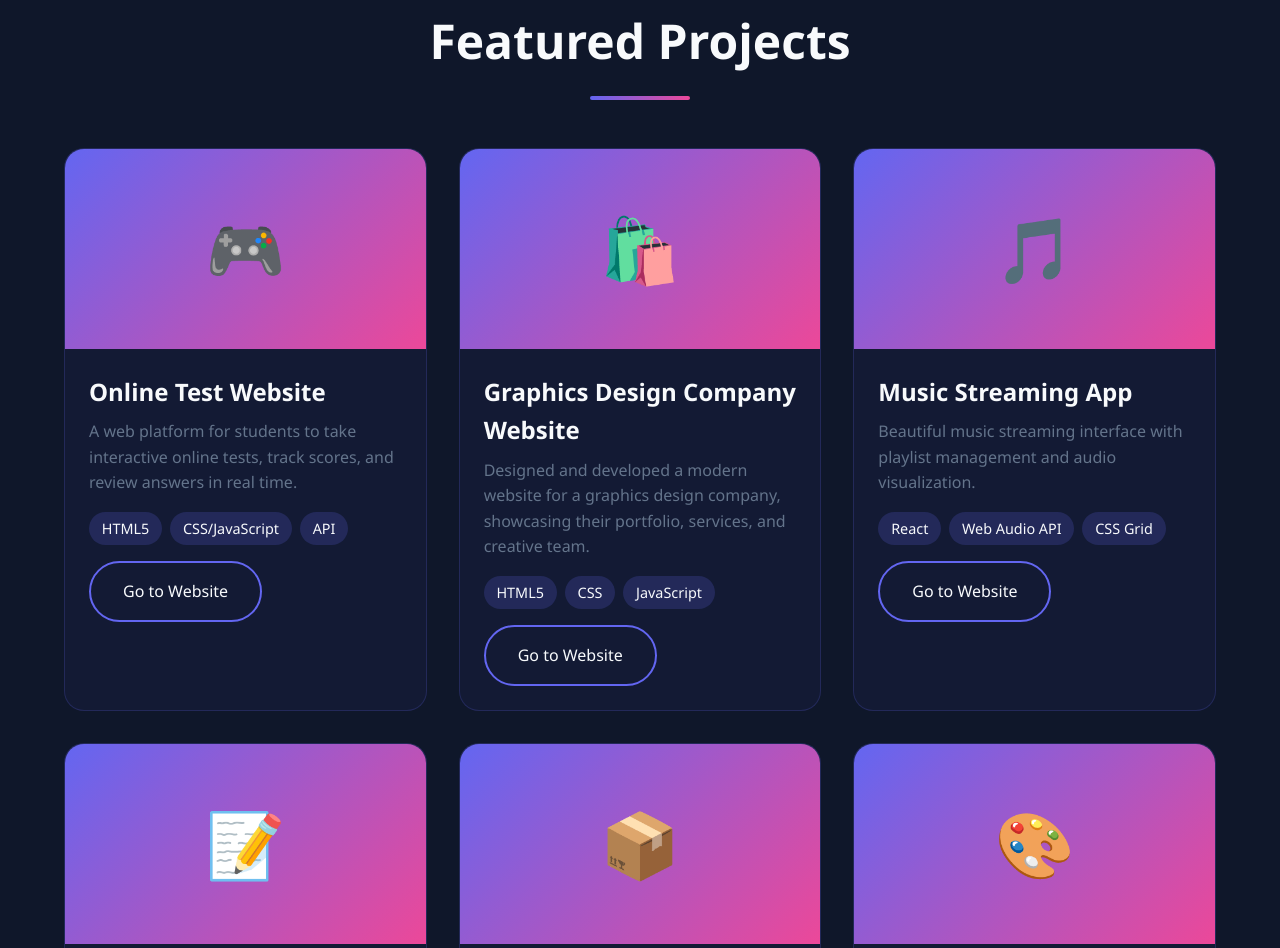
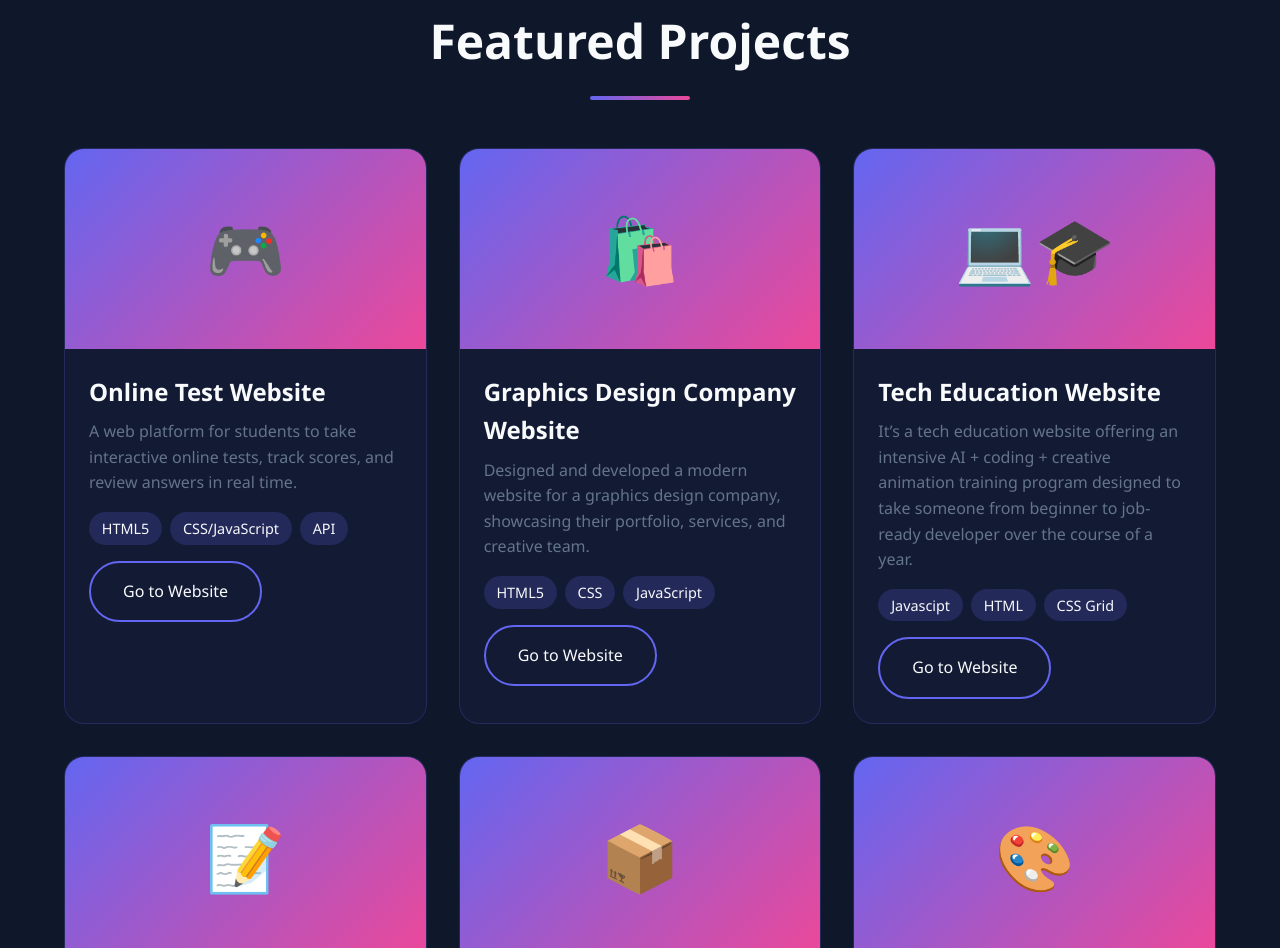
Before and after one commit to Hezekiah01/My-portfolio, a plain HTML site: page index.html in a window 1280 px wide. Shown: the part 2493-3441 px from the top of the page. Drawn offline with Linux system fonts and the light colour scheme.

Commit message:
Update index.html

```diff
--- a/index.html
+++ b/index.html
@@ -151,16 +151,16 @@
                     </div>
                 </div>
                 <div class="project-card reveal">
-                    <div class="project-image">🎵</div>
+                    <div class="project-image">💻🎓</div>
                     <div class="project-content">
-                        <h3>Music Streaming App</h3>
+                        <h3>Tech Education Website</h3>
 
-                        <p>Beautiful music streaming interface with playlist management and audio visualization.</p>
+                        <p>It’s a tech education website offering an intensive AI + coding + creative animation training program designed to take someone from beginner to job-ready developer over the course of a year.</p>
                         <div class="project-tags">
-                            <span class="tag">React</span>
-                            <span class="tag">Web Audio API</span>
+                            <span class="tag">Javascipt</span>
+                            <span class="tag">HTML</span>
                             <span class="tag">CSS Grid</span>
-                            <a href="https://zipsound.vercel.app/" target="_blank" rel="noopener" class="btn btn-secondary" style="margin-top:8px;display:inline-block;">Go to Website</a>
+                            <a href="https://cuaicoding.netlify.app/" target="_blank" rel="noopener" class="btn btn-secondary" style="margin-top:8px;display:inline-block;">Go to Website</a>
                         </div>
                     </div>
                 </div>
```
